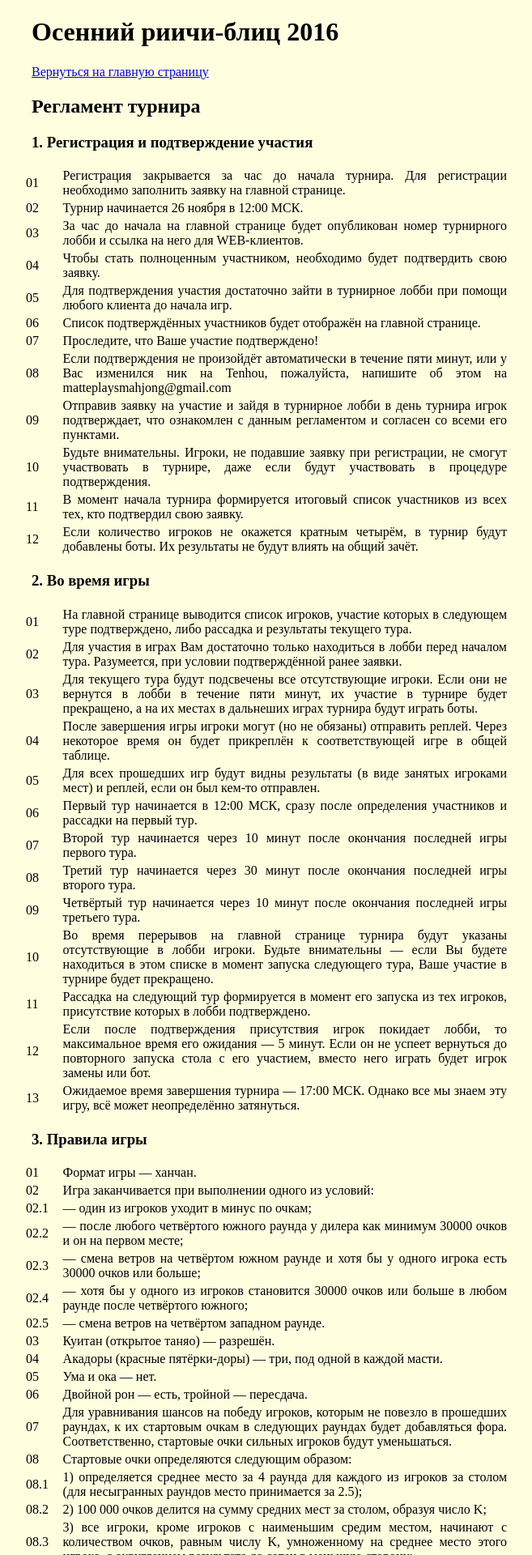
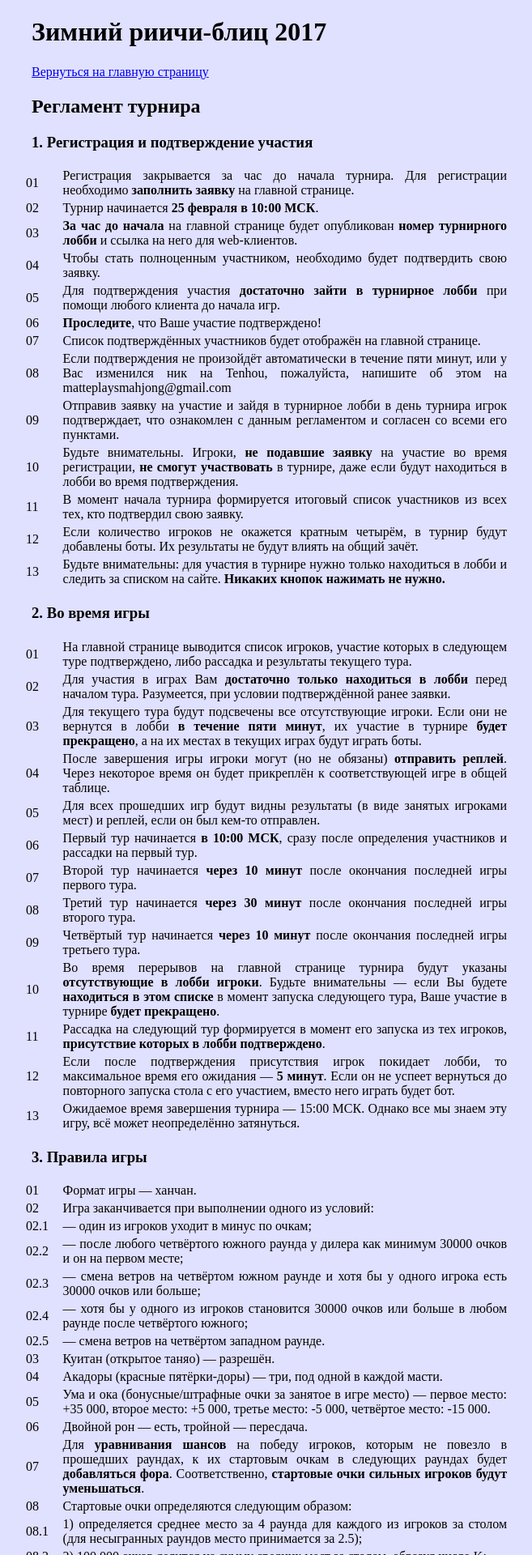
Before and after one commit to riichiblitz/blitz-website, a PHP site: page /ru/reglament.html in a window 1280 px wide. Shown: the top 1920 px of the page at 81% size, without its empty margins (311-968 px from the left). Run offline with PHP 8.4, Linux system fonts and the light colour scheme; some libraries are stand-ins or nearby versions.

Commit message:
winter blitz

```diff
--- a/index.html
+++ b/index.html
@@ -1,7 +1,7 @@
 <!DOCTYPE html>
 <html>
     <head>
-        <title>Осенний риичи-блиц 2016</title>
+        <title>Зимний риичи-блиц 2017</title>
         <script src="https://ajax.googleapis.com/ajax/libs/jquery/1.10.2/jquery.min.js"></script>
         <script src="redirect.js"></script>
     </head>
--- a/main.css
+++ b/main.css
@@ -26,7 +26,7 @@ th {
 
 .button {
 	cursor: pointer;
-	background-color: #EEEE90;
+	background-color: #90EEEE;
 	display: inline-block;
 	padding-right:20px;
 	padding-left:20px;
@@ -119,6 +119,6 @@ th {
 }
 
 body {
-	background-color: #FFFFE0;
+	background-color: #E0E0FF;
 	text-align: center;
 }
--- a/main.js
+++ b/main.js
@@ -8,7 +8,7 @@ var status = "";
 var lobby = "-";
 var nextTime = 0;
 var round = 0;
-var knownStatuses = ["announce", "registration", "wait", "playpart", "playall", "pause", "end"];
+var knownStatuses = ["announce"]; //, "registration", "wait", "playpart", "playall", "pause", "end"
 
 var winds = ["東", "南", "西", "北"];
 var tours = ["I", "II", "III", "IV", "V", "VI", "VII", "VIII", "IX", "X"];
--- a/ru/reglament.html
+++ b/ru/reglament.html
@@ -5,14 +5,14 @@
     <meta http-equiv="Cache-control" content="no-cache">
     <meta http-equiv="Expires" content="-1">
   <meta name="viewport" content="width=device-width" id="viewport" />
-        <title>Осенний риичи-блиц 2016</title>
-		<link rel="stylesheet" type="text/css" href="../main.css?version=1">
+        <title>Зимний риичи-блиц 2017</title>
+		<link rel="stylesheet" type="text/css" href="../main.css?version=4">
         <script src="https://ajax.googleapis.com/ajax/libs/jquery/1.10.2/jquery.min.js"></script>
     </head>
 
     <body class="reglament">
 
-<h1>Осенний риичи-блиц 2016</h1>
+<h1>Зимний риичи-блиц 2017</h1>
 
 <a href="index.html"><p>Вернуться на главную страницу</p></a>
 
@@ -20,18 +20,19 @@
 
 <h3>1. Регистрация и подтверждение участия</h3>
 <table class="info_table">
-  <tr><td width="7%">01</td><td>Регистрация закрывается за час до начала турнира. Для регистрации необходимо заполнить заявку на главной странице.</td></tr>
-<tr><td width="7%">02</td><td>Турнир начинается 26 ноября в 12:00 МСК.</td></tr>
-<tr><td width="7%">03</td><td>За час до начала на главной странице будет опубликован номер турнирного лобби и ссылка на него для WEB-клиентов.</td></tr>
+<tr><td width="7%">01</td><td>Регистрация закрывается за час до начала турнира. Для регистрации необходимо <b>заполнить заявку</b> на главной странице.</td></tr>
+<tr><td width="7%">02</td><td>Турнир начинается <b>25 февраля в 10:00 МСК</b>.</td></tr>
+<tr><td width="7%">03</td><td><b>За час до начала</b> на главной странице будет опубликован <b>номер турнирного лобби</b> и ссылка на него для web-клиентов.</td></tr>
 <tr><td width="7%">04</td><td>Чтобы стать полноценным участником, необходимо будет подтвердить свою заявку.</td></tr>
-<tr><td width="7%">05</td><td>Для подтверждения участия достаточно зайти в турнирное лобби при помощи любого клиента до начала игр.</td></tr>
-<tr><td width="7%">06</td><td>Список подтверждённых участников будет отображён на главной странице.</td></tr>
-<tr><td width="7%">07</td><td>Проследите, что Ваше участие подтверждено!</td></tr>
+<tr><td width="7%">05</td><td>Для подтверждения участия <b>достаточно зайти в турнирное лобби</b> при помощи любого клиента до начала игр.</td></tr>
+<tr><td width="7%">06</td><td><b>Проследите</b>, что Ваше участие подтверждено!</td></tr>
+<tr><td width="7%">07</td><td>Список подтверждённых участников будет отображён на главной странице.</td></tr>
 <tr><td width="7%">08</td><td>Если подтверждения не произойдёт автоматически в течение пяти минут, или у Вас изменился ник на Tenhou, пожалуйста, напишите об этом на matteplaysmahjong@gmail.com</td></tr>
 <tr><td width="7%">09</td><td>Отправив заявку на участие и зайдя в турнирное лобби в день турнира игрок подтверждает, что ознакомлен с данным регламентом и согласен со всеми его пунктами.</td></tr>
-<tr><td width="7%">10</td><td>Будьте внимательны. Игроки, не подавшие заявку при регистрации, не смогут участвовать в турнире, даже если будут участвовать в процедуре подтверждения.</td></tr>
+<tr><td width="7%">10</td><td>Будьте внимательны. Игроки, <b>не подавшие заявку</b> на участие во время регистрации, <b>не смогут участвовать</b> в турнире, даже если будут находиться в лобби во время подтверждения.</td></tr>
 <tr><td width="7%">11</td><td>В момент начала турнира формируется итоговый список участников из всех тех, кто подтвердил свою заявку.</td></tr>
 <tr><td width="7%">12</td><td>Если количество игроков не окажется кратным четырём, в турнир будут добавлены боты. Их результаты не будут влиять на общий зачёт.</td></tr>
+<tr><td width="7%">13</td><td>Будьте внимательны: для участия в турнире нужно только находиться в лобби и следить за списком на сайте. <b>Никаких кнопок нажимать не нужно.</b></td></tr>
 </table>
 
 
@@ -39,18 +40,18 @@
 <h3>2. Во время игры</h3>
 <table class="info_table">
 <tr><td width="7%">01</td><td>На главной странице выводится список игроков, участие которых в следующем туре подтверждено, либо рассадка и результаты текущего тура.</td></tr>
-<tr><td width="7%">02</td><td>Для участия в играх Вам достаточно только находиться в лобби перед началом тура. Разумеется, при условии подтверждённой ранее заявки.</td></tr>
-<tr><td width="7%">03</td><td>Для текущего тура будут подсвечены все отсутствующие игроки. Если они не вернутся в лобби в течение пяти минут, их участие в турнире будет прекращено, а на их местах в дальнеших играх турнира будут играть боты.</td></tr>
-<tr><td width="7%">04</td><td>После завершения игры игроки могут (но не обязаны) отправить реплей. Через некоторое время он будет прикреплён к соответствующей игре в общей таблице.</td></tr>
+<tr><td width="7%">02</td><td>Для участия в играх Вам <b>достаточно только находиться в лобби</b> перед началом тура. Разумеется, при условии подтверждённой ранее заявки.</td></tr>
+<tr><td width="7%">03</td><td>Для текущего тура будут подсвечены все отсутствующие игроки. Если они не вернутся в лобби <b>в течение пяти минут</b>, их участие в турнире <b>будет прекращено</b>, а на их местах в текущих играх будут играть боты.</td></tr>
+<tr><td width="7%">04</td><td>После завершения игры игроки могут (но не обязаны) <b>отправить реплей</b>. Через некоторое время он будет прикреплён к соответствующей игре в общей таблице.</td></tr>
 <tr><td width="7%">05</td><td>Для всех прошедших игр будут видны результаты (в виде занятых игроками мест) и реплей, если он был кем-то отправлен.</td></tr>
-<tr><td width="7%">06</td><td>Первый тур начинается в 12:00 МСК, сразу после определения участников и рассадки на первый тур.</td></tr>
-<tr><td width="7%">07</td><td>Второй тур начинается через 10 минут после окончания последней игры первого тура.</td></tr>
-<tr><td width="7%">08</td><td>Третий тур начинается через 30 минут после окончания последней игры второго тура.</td></tr>
-<tr><td width="7%">09</td><td>Четвёртый тур начинается через 10 минут после окончания последней игры третьего тура.</td></tr>
-<tr><td width="7%">10</td><td>Во время перерывов на главной странице турнира будут указаны отсутствующие в лобби игроки. Будьте внимательны — если Вы будете находиться в этом списке в момент запуска следующего тура, Ваше участие в турнире будет прекращено.</td></tr>
-<tr><td width="7%">11</td><td>Рассадка на следующий тур формируется в момент его запуска из тех игроков, присутствие которых в лобби подтверждено.</td></tr>
-<tr><td width="7%">12</td><td>Если после подтверждения присутствия игрок покидает лобби, то максимальное время его ожидания — 5 минут. Если он не успеет вернуться до повторного запуска стола с его участием, вместо него играть будет игрок замены или бот.</td></tr>
-<tr><td width="7%">13</td><td>Ожидаемое время завершения турнира — 17:00 МСК. Однако все мы знаем эту игру, всё может неопределённо затянуться.</td></tr>
+<tr><td width="7%">06</td><td>Первый тур начинается <b>в 10:00 МСК</b>, сразу после определения участников и рассадки на первый тур.</td></tr>
+<tr><td width="7%">07</td><td>Второй тур начинается <b>через 10 минут</b> после окончания последней игры первого тура.</td></tr>
+<tr><td width="7%">08</td><td>Третий тур начинается <b>через 30 минут</b> после окончания последней игры второго тура.</td></tr>
+<tr><td width="7%">09</td><td>Четвёртый тур начинается <b>через 10 минут</b> после окончания последней игры третьего тура.</td></tr>
+<tr><td width="7%">10</td><td>Во время перерывов на главной странице турнира будут указаны <b>отсутствующие в лобби игроки</b>. Будьте внимательны — если Вы будете <b>находиться в этом списке</b> в момент запуска следующего тура, Ваше участие в турнире <b>будет прекращено</b>.</td></tr>
+<tr><td width="7%">11</td><td>Рассадка на следующий тур формируется в момент его запуска из тех игроков, <b>присутствие которых в лобби подтверждено</b>.</td></tr>
+<tr><td width="7%">12</td><td>Если после подтверждения присутствия игрок покидает лобби, то максимальное время его ожидания — <b>5 минут</b>. Если он не успеет вернуться до повторного запуска стола с его участием, вместо него играть будет бот.</td></tr>
+<tr><td width="7%">13</td><td>Ожидаемое время завершения турнира — 15:00 МСК. Однако все мы знаем эту игру, всё может неопределённо затянуться.</td></tr>
 </table>
 
 <h3>3. Правила игры</h3>
@@ -64,9 +65,9 @@
 <tr><td width="7%">02.5</td><td>— смена ветров на четвёртом западном раунде.</td></tr>
 <tr><td width="7%">03</td><td>Куитан (открытое таняо) — разрешён.</td></tr>
 <tr><td width="7%">04</td><td>Акадоры (красные пятёрки-доры) — три, под одной в каждой масти.</td></tr>
-<tr><td width="7%">05</td><td>Ума и ока — нет.</td></tr>
+<tr><td width="7%">05</td><td>Ума и ока (бонусные/штрафные очки за занятое в игре место) — первое место: +35 000, второе место: +5 000, третье место: -5 000, четвёртое место: -15 000.</td></tr>
 <tr><td width="7%">06</td><td>Двойной рон — есть, тройной — пересдача.</td></tr>
-<tr><td width="7%">07</td><td>Для уравнивания шансов на победу игроков, которым не повезло в прошедших раундах, к их стартовым очкам в следующих раундах будет добавляться фора. Соответственно, стартовые очки сильных игроков будут уменьшаться.</td></tr>
+<tr><td width="7%">07</td><td>Для <b>уравнивания шансов</b> на победу игроков, которым не повезло в прошедших раундах, к их стартовым очкам в следующих раундах будет <b>добавляться фора</b>. Соответственно, <b>стартовые очки сильных игроков будут уменьшаться</b>.</td></tr>
 <tr><td width="7%">08</td><td>Стартовые очки определяются следующим образом:</td></tr>
 <tr><td width="7%">08.1</td><td> 1) определяется среднее место за 4 раунда для каждого из игроков за столом (для несыгранных раундов место принимается за 2.5);</td></tr>
 <tr><td width="7%">08.2</td><td> 2) 100 000 очков делится на сумму средних мест за столом, образуя число K;</td></tr>
@@ -90,14 +91,28 @@
 <tr><td width="7%">07</td><td>Если Вы заняли призовое место и не оставили контактные данные — напишите об этом на matteplaysmahjong@gmail.com</td></tr>
 </table>
 
-<h3>5. Добровольные пожертвования</h3>
+<h3>5. Дисквалификация</h3>
+<table class="info_table">
+<tr><td width="7%">01</td><td>В целях обеспечения равных условий для всех игроков предусматриваются механизмы дисквалификации. Решение о дисквалификации является окончательным и не подлежит пересмотру.</td></tr>
+<tr><td width="7%">02</td><td><b>К дисквалификации с турнира могут привести следующие действия</b>:</td></tr>
+<tr><td width="7%">02.1</td><td>— опоздание к началу тура более чем на 5 минут;</td></tr>
+<tr><td width="7%">02.2</td><td>— вызывающее поведение или оскорбление других участников в чате тенхонета или в группе вконтакте;</td></tr>
+<tr><td width="7%">02.3</td><td>— мошенничество в виде сговора нескольких игроков с целью победы одного из них;</td></tr>
+<tr><td width="7%">02.4</td><td>— участие в турнире одного человека с нескольких аккаунтов.</td></tr>
+<tr><td width="7%">03</td><td>Если Вы после игры с какими-то игроками <b>подозреваете их в сговоре</b>, обязательно <b>отправьте реплей</b> этой игры с отмеченной галочкой о подозрении в мошенничестве.</td></tr>
+<tr><td width="7%">04</td><td>Если Вы заметили подозрительные действия в чужом реплее — отправьте его ещё раз с отмеченной галочкой о подозрении в мошенничестве.</td></tr>
+<tr><td width="7%">05</td><td>Если Вы <b>выбрали</b> себе одного или нескольких соперников на текущую игру — пожалуйста, <b>отправьте её реплей</b>. Это поможет другим игрокам поверить в честность Вашей игры.</td></tr>
+<tr><td width="7%">06</td><td>Организатор оставляет за собой право дисквалифицировать любого игрока даже при отсутствии нарушений из пункта 6.02.</td></tr>
+</table>
+
+<h3>6. Добровольные пожертвования</h3>
 <table class="info_table">
 <tr><td width="7%">01</td><td>Участники могут добровольно пожертвовать средства в фонд организации турнира.</td></tr>
 <tr><td width="7%">02</td><td>Все пожертвования будут направлены на совершенствование технических средств проведения и расширение призовых фондов следующих турниров.</td></tr>
 <tr><td width="7%">03</td><td>В зависимости от размера пожертвования участник вправе использовать следующие бонусы:</td></tr>
 <tr><td width="7%">03.1</td><td>— 100 рублей ($1.6) и выше: возможность пользоваться чатом турнирного лобби;</td></tr>
-<tr><td width="7%">03.2</td><td>— 500 рублей ($8) и выше: удвоение выигрыша;</td></tr>
-<tr><td width="7%">03.3</td><td>— за каждые дополнительные 500 рублей ($8): возможность выбрать соперника на следующий тур.</td></tr>
+<tr><td width="7%">03.2</td><td>— 300 рублей ($5): возможность выбрать соперника на следующий тур, можно получить несколько.</td></tr>
+<tr><td width="7%">03.3</td><td>— 500 рублей ($8): удвоение выигрыша;</td></tr>
 <tr><td width="7%">04</td><td>При обладании несколькими возможностями выбора соперника использовать можно сразу несколько (вплоть до трёх, полностью выбирая себе следующий стол) при условии, что никакие из игроков за новым столом до этого не встречались в турнире.</td></tr>
 <tr><td width="7%">05</td><td>Для выбора соперников необходимо отправить в чат турнирного лобби сообщение "#<пробел><ники игроков через пробел>" Например, если Вы хотите в следующем туре играть с участниками Houby и DESTROY, необходимо отправить в чат "# Houby DESTROY" без кавычек. Если всё сделано верно, бот ответит в чат о результате.</td></tr>
 <tr><td width="7%">06</td><td>Для получения любого бонуса необходимо указать ник участника на tenhou в комментариях к пожертвованию.</td></tr>
@@ -110,19 +125,13 @@
 <tr><td width="7%">10.3</td><td><iframe frameborder="0" allowtransparency="true" scrolling="no" src="https://money.yandex.ru/quickpay/shop-widget?account=410014533867995&quickpay=shop&payment-type-choice=on&mobile-payment-type-choice=on&writer=seller&targets=%D0%94%D0%BE%D0%B1%D1%80%D0%BE%D0%B2%D0%BE%D0%BB%D1%8C%D0%BD%D0%BE%D0%B5+%D0%BF%D0%BE%D0%B6%D0%B5%D1%80%D1%82%D0%B2%D0%BE%D0%B2%D0%B0%D0%BD%D0%B8%D0%B5&targets-hint=&default-sum=500&button-text=01&comment=on&hint=%D0%9C%D0%BE%D0%B6%D0%BD%D0%BE+%D1%83%D0%BA%D0%B0%D0%B7%D0%B0%D1%82%D1%8C+%D1%81%D0%B2%D0%BE%D0%B9+%D1%82%D0%B5%D0%BD%D1%85%D0%BE%D0%BD%D0%B8%D0%BA+-+%D0%BE%D0%BD+%D0%BF%D0%BE%D0%BB%D1%83%D1%87%D0%B8%D1%82+%D0%B1%D0%BE%D0%BD%D1%83%D1%81%D1%8B&successURL=" width="450" height="270"></iframe></td></tr>
 </table>
 
-<h3>6. Дисквалификация</h3>
+<h3>7. Отборочный турнир Теневой Лиги</h3>
 <table class="info_table">
-<tr><td width="7%">01</td><td>В целях обеспечения равных условий для всех игроков предусматриваются механизмы дисквалификации. Решение о дисквалификации является окончательным и не подлежит пересмотру.</td></tr>
-<tr><td width="7%">02</td><td>К дисквалификации с турнира могут привести следующие действия:</td></tr>
-<tr><td width="7%">02.1</td><td>— опоздание к началу тура более чем на 5 минут;</td></tr>
-<tr><td width="7%">02.2</td><td>— вызывающее поведение или оскорбление других участников в чате тенхонета или в группе вконтакте;</td></tr>
-<tr><td width="7%">02.3</td><td>— мошенничество в виде сговора нескольких игроков с целью победы одного из них;</td></tr>
-<tr><td width="7%">02.4</td><td>— участие в турнире одного человека с нескольких аккаунтов.</td></tr>
-<tr><td width="7%">03</td><td>Если Вы после игры с какими-то игроками подозреваете их в сговоре, обязательно отправьте реплей этой игры с отмеченной галочкой о подозрении в мошенничестве.</td></tr>
-<tr><td width="7%">04</td><td>Если Вы заметили подозрительные действия в чужом реплее — отправьте его ещё раз с отмеченной галочкой о подозрении в мошенничестве.</td></tr>
-<tr><td width="7%">05</td><td>Если Вы выбрали себе одного или нескольких соперников на текущую игру — пожалуйста, отправьте её реплей. Это поможет другим игрокам поверить в честность Вашей игры.</td></tr>
-<tr><td width="7%">06</td><td>Во время турнира на главной странице появится ссылка на список дисквалифицированных игроков с указанием причины дисквалификации. Результат этих игроков не будет учитываться в общем зачёте.</td></tr>
-<tr><td width="7%">07</td><td>Организатор оставляет за собой право дисквалифицировать любого игрока даже при отсутствии нарушений из пункта 6.02.</td></tr>
+<tr><td width="7%">01</td><td>В этот раз риичи-блиц является одним из этапов другого турнира — первого индивидуального отбора Теневой Лиги.</td></tr>
+<tr><td width="7%">02</td><td>Если Вы хотите принять участие в отборочном турнире — лучше зарегистрироваться <a href="https://shadow-riichi.rhcloud.com/">на его сайте</a>.</td></tr>
+<tr><td width="7%">03</td><td>Участники отборочного турнира автоматически становятся участниками риичи-блица. Специально регистрироваться на блиц в этом случае не надо.</td></tr>
+<tr><td width="7%">04</td><td>В рамках блица участники отборочного турнира никак не отделяются от остальных. Все правила данного регламента применяются в равной степени и к ним.</td></tr>
+<tr><td width="7%">05</td><td>Дисквалификация с блица будет означать дисквалификацию также и с отборочного турнира.</td></tr>
 </table>
 
 
```
Also changed, not shown: ru/index.html (+8 -8 lines).
